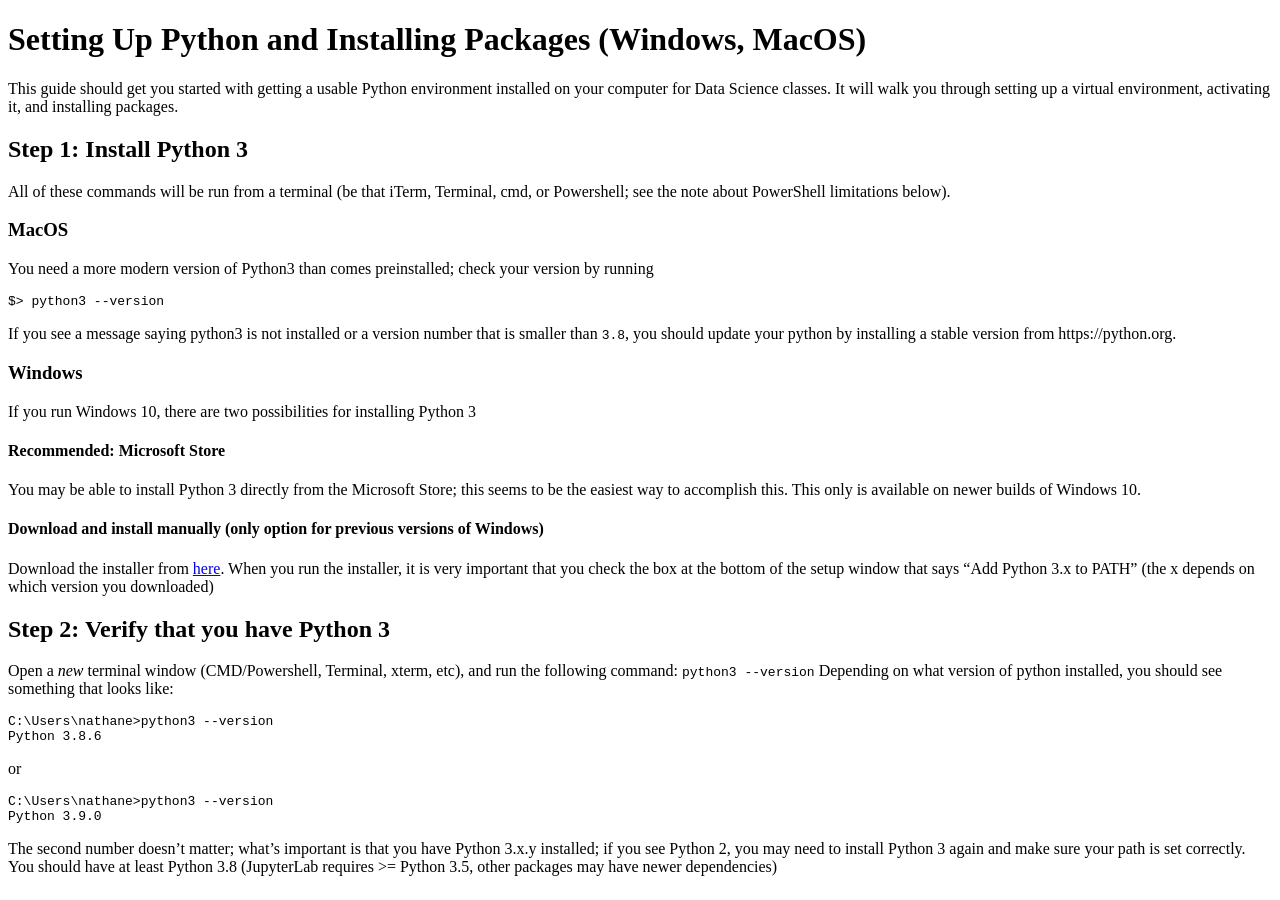
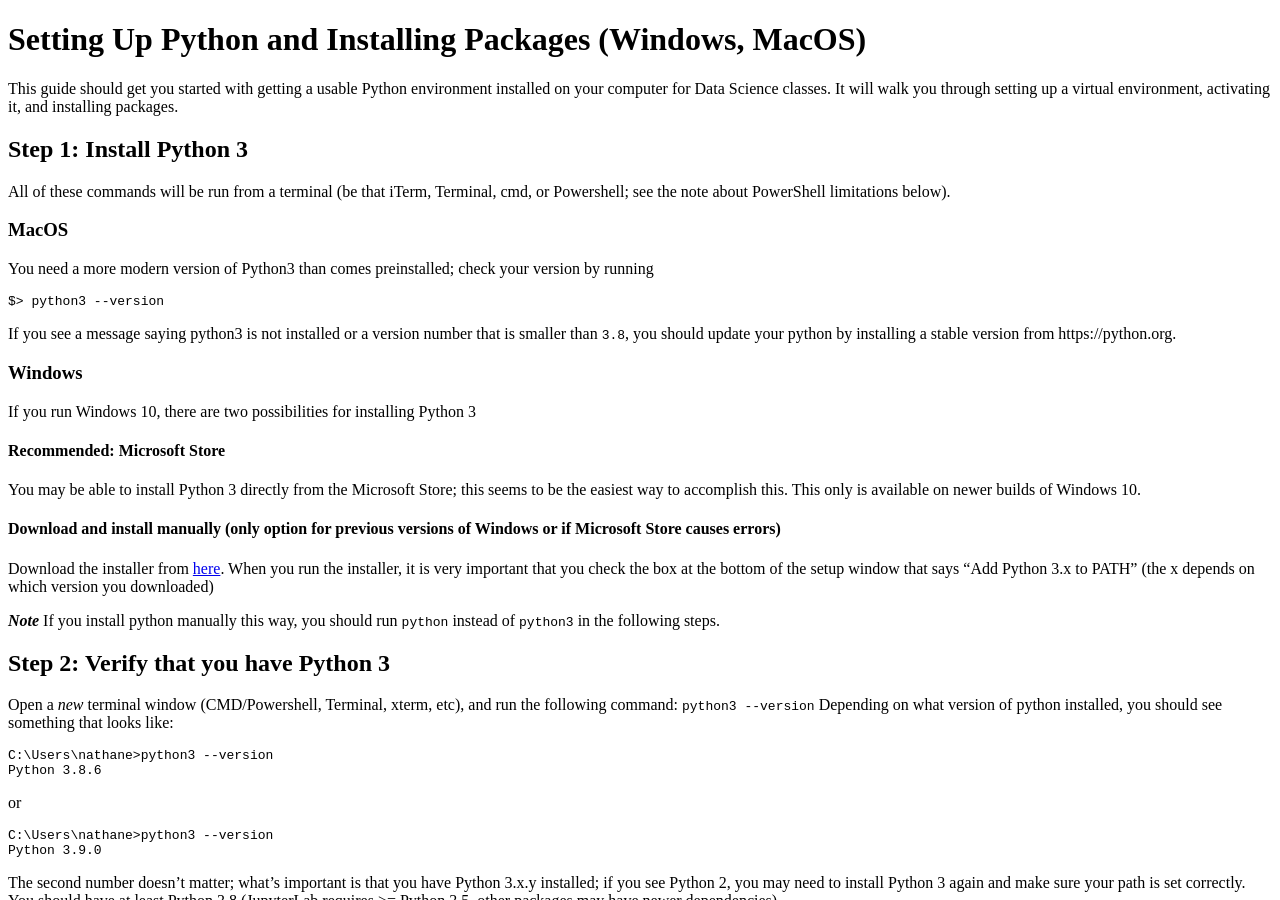
Before and after one commit to neloe/course-info, a Jekyll site: the page built from _web-mining/python-ds.md, in a window 1280 px wide and 900 px high. Built offline with Jekyll 4.4.1, drawn with Linux system fonts in a browser that asks for light colours; nearby versions of some CDN libraries.

Commit message:
Add MS Store borked instructions

```diff
--- a/_web-mining/python-ds.md
+++ b/_web-mining/python-ds.md
@@ -26,9 +26,11 @@ If you run Windows 10, there are two possibilities for installing Python 3
 You may be able to install Python 3 directly from the Microsoft Store; this seems to be the easiest way to accomplish this.
 This only is available on newer builds of Windows 10.
 
-#### Download and install manually (only option for previous versions of Windows)
+#### Download and install manually (only option for previous versions of Windows or if Microsoft Store causes errors)
 Download the installer from [here](https://python.org).
 When you run the installer, it is very important that you check the box at the bottom of the setup window that says "Add Python 3.x to PATH" (the x depends on which version you downloaded)
+
+***Note*** If you install python manually this way, you should run `python` instead of `python3` in the following steps.
 
 ## Step 2: Verify that you have Python 3
 
```
